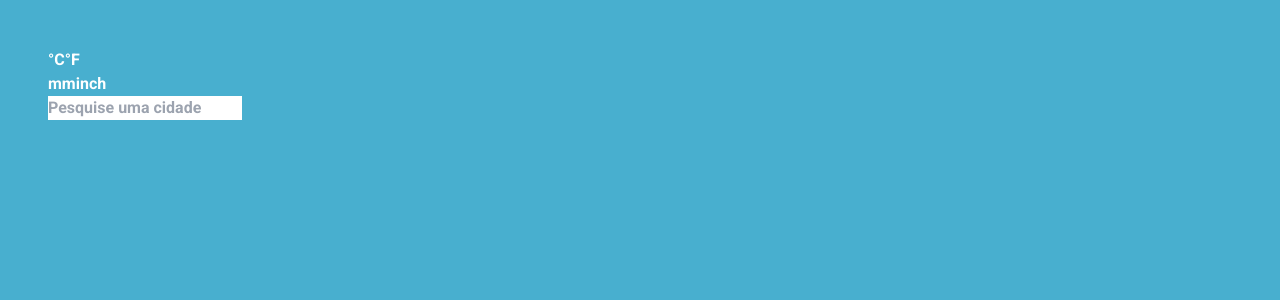
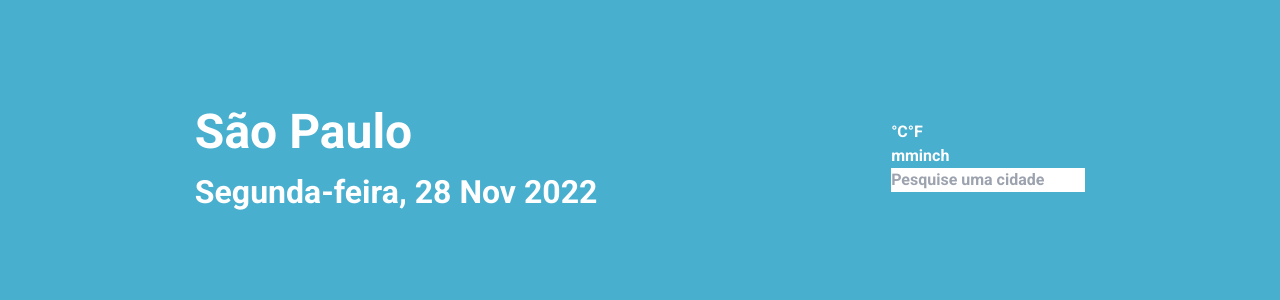
Before and after one commit to igorDevLima/ClimaView, a Next.js app: page / in a window 1280 px wide. Shown: the top 300 px of the page. Built offline with nearby package versions, Linux system fonts and the light colour scheme.

Commit message:
component structure

```diff
--- a/src/components/header/index.tsx
+++ b/src/components/header/index.tsx
@@ -12,19 +12,17 @@ const roboto = Roboto({
 
 const Header: React.FC = () => {
   return (
-    <header>
-      <div className="search-result">
-        <p id="city"></p>
-        <p id="date"></p>
+    <header className="w-100% pt-12 flex justify-around items-center ">
+      <div className="flex flex-col justify-start items-start">
+        <p className={roboto.className} style={{ fontSize: '48px' }}>
+          São Paulo
+        </p>
+        <p className={roboto.className} style={{ fontSize: '32px' }}>
+          Segunda-feira, 28 Nov 2022
+        </p>
       </div>
       <div className="button-select">
         <ChangeUnit />
-      </div>
-      {/* <div className="button-mobile">
-        <button id="unit-temperature-c-mobile">°C</button>
-        <button id="unit-rain-mm-mobile">mm</button>
-      </div> */}
-      <div className="search">
         <SearchBox />
       </div>
     </header>
```
